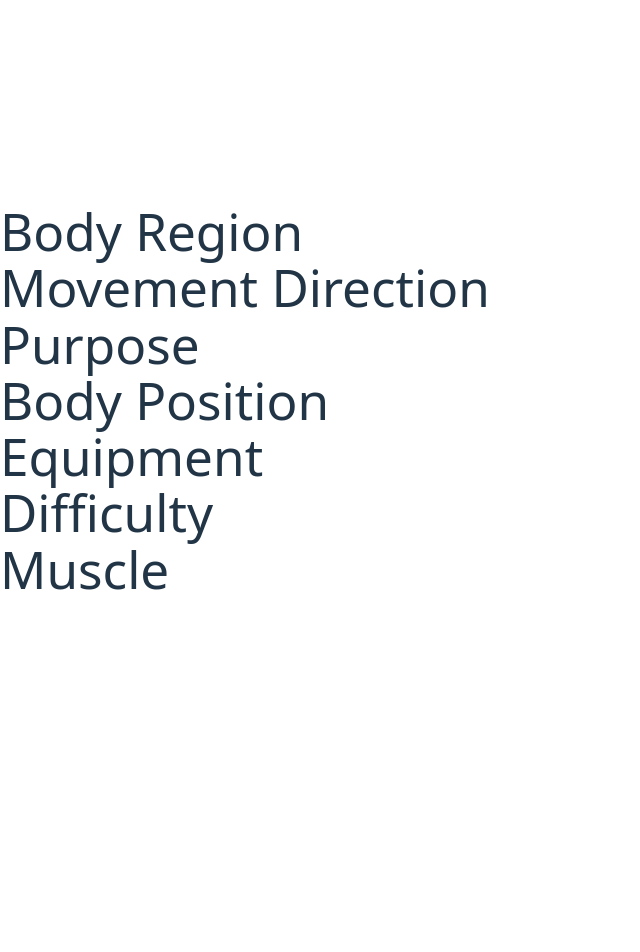
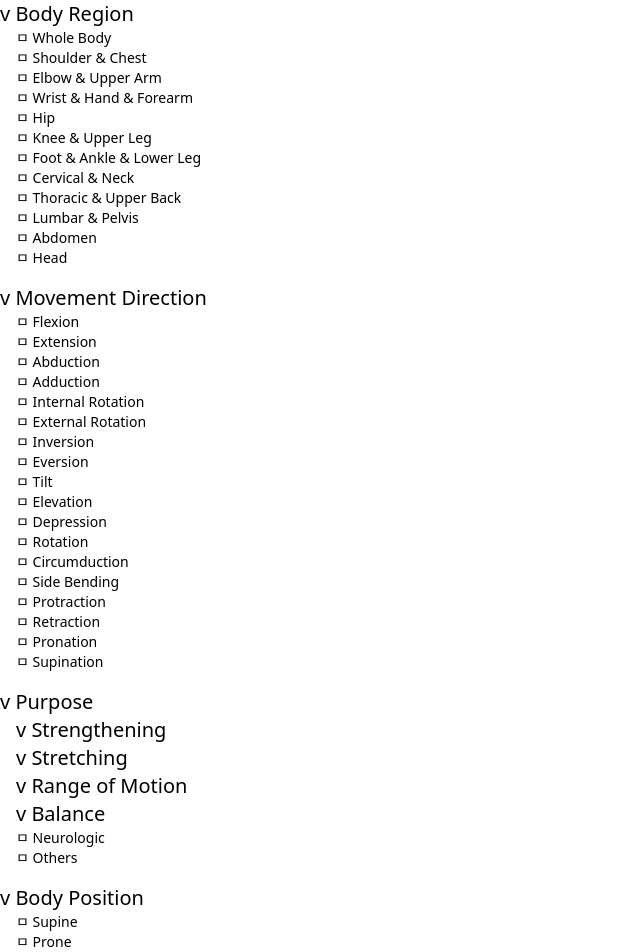
Before and after one commit to MaetDol/tree-renderer, a React (Vite) app: page / in a window 1280 px wide. Shown: the top 952 px of the page, without its empty margins (0-640 px from the left). Before the commit the page ends 800 px from the top, so only its background shows below. Built offline with nearby package versions, Linux system fonts and the light colour scheme.

Commit message:
feat, 자식요소 그리게 수정

```diff
--- a/src/index.css
+++ b/src/index.css
@@ -5,66 +5,8 @@
   line-height: 1.5;
   font-weight: 400;
 
-  color-scheme: light dark;
-  color: rgba(255, 255, 255, 0.87);
-  background-color: #242424;
-
   font-synthesis: none;
   text-rendering: optimizeLegibility;
   -webkit-font-smoothing: antialiased;
   -moz-osx-font-smoothing: grayscale;
 }
-
-a {
-  font-weight: 500;
-  color: #646cff;
-  text-decoration: inherit;
-}
-a:hover {
-  color: #535bf2;
-}
-
-body {
-  margin: 0;
-  display: flex;
-  place-items: center;
-  min-width: 320px;
-  min-height: 100vh;
-}
-
-h1 {
-  font-size: 3.2em;
-  line-height: 1.1;
-}
-
-button {
-  border-radius: 8px;
-  border: 1px solid transparent;
-  padding: 0.6em 1.2em;
-  font-size: 1em;
-  font-weight: 500;
-  font-family: inherit;
-  background-color: #1a1a1a;
-  cursor: pointer;
-  transition: border-color 0.25s;
-}
-button:hover {
-  border-color: #646cff;
-}
-button:focus,
-button:focus-visible {
-  outline: 4px auto -webkit-focus-ring-color;
-}
-
-@media (prefers-color-scheme: light) {
-  :root {
-    color: #213547;
-    background-color: #ffffff;
-  }
-  a:hover {
-    color: #747bff;
-  }
-  button {
-    background-color: #f9f9f9;
-  }
-}
--- a/src/mock/tree.tsx
+++ b/src/mock/tree.tsx
@@ -69,10 +69,10 @@ export const tree: Node = node(
     ]),
 
     node("Purpose", renderHeading, [
-      node("Strengthening", renderLevel1Checkbox),
-      node("Stretching", renderLevel1Checkbox),
-      node("Range of Motion", renderLevel1Checkbox),
-      node("Balance", renderLevel1Checkbox),
+      node("Strengthening", renderLevel1Heading),
+      node("Stretching", renderLevel1Heading),
+      node("Range of Motion", renderLevel1Heading),
+      node("Balance", renderLevel1Heading),
       node("Neurologic", renderLevel1Checkbox),
       node("Others", renderLevel1Checkbox),
     ]),
@@ -118,21 +118,35 @@ export const tree: Node = node(
     ]),
 
     node("Muscle", renderHeading, [
-      node("Upper Quarter", renderLevel1Checkbox),
-      node("Lower Quarter", renderLevel1Checkbox),
-      node("Neck & Trunk", renderLevel1Checkbox),
+      node("Upper Quarter", renderLevel1Heading),
+      node("Lower Quarter", renderLevel1Heading),
+      node("Neck & Trunk", renderLevel1Heading),
     ]),
   ]
 );
 
-function renderHeading(_, props: Props) {
-  return <h1 key={props.id}>{props.label}</h1>;
+function renderHeading(_, props: Props, children?: any[]) {
+  return (
+    <h1 className="text-xl mb-4" key={props.id}>
+      <button>v {props.label}</button>
+      <div className="flex flex-col">{children}</div>
+    </h1>
+  );
 }
 
 function renderLevel1Checkbox(_, props: Props) {
-  return <span key={props.id}>ㅁ {props.label}</span>;
+  return (
+    <span key={props.id} className="text-sm pl-4">
+      ㅁ {props.label}
+    </span>
+  );
 }
 
-function renderLevel1Heading(_, props: Props) {
-  return <h2 key={props.id}>{props.label}</h2>;
+function renderLevel1Heading(_, props: Props, children?: any[]) {
+  return (
+    <h2 className="text-xl pl-4" key={props.id}>
+      <button>v {props.label}</button>
+      <div className="flex flex-col">{children}</div>
+    </h2>
+  );
 }
```
